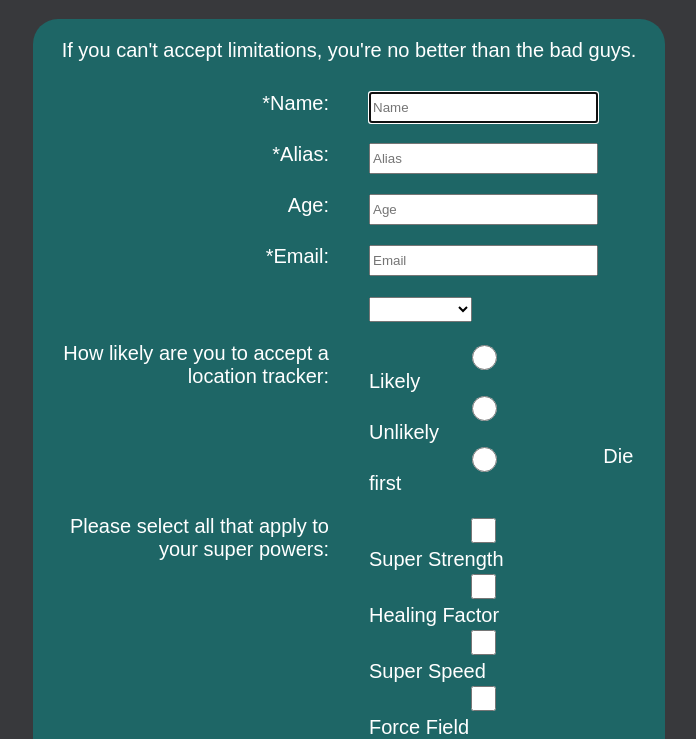
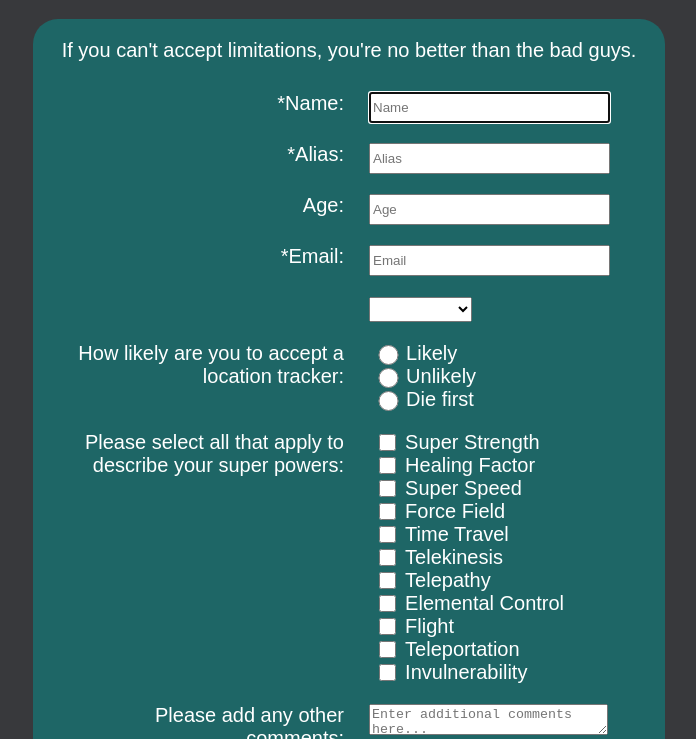
Before and after one commit to realEudemonia/surveyForm, a plain HTML site: page index.html in a window 1280 px wide. Shown: the part 61-800 px from the top of the page, without its empty margins (291-987 px from the left). Drawn offline with Linux system fonts and the light colour scheme.

Commit message:
Fixed checkboxes and radio buttons. Really learning flex box now. Wrapping up soon. Need to spiff the submit button up.

```diff
--- a/index.html
+++ b/index.html
@@ -18,7 +18,7 @@
                 <label id="name-label">*Name:</label>
             </div>
             <div class="inputs">
-                <input id="name" type="text" placeholder="Name" autofocus required><br>
+                <input class="textInput" id="name" type="text" placeholder="Name" autofocus required><br>
             </div>
         </div>
         <div class="surveyRow">
@@ -26,7 +26,7 @@
                 <label>*Alias:</label>
             </div>
             <div class="inputs">
-                <input type="text" placeholder="Alias" required><br>
+                <input class="textInput" type="text" placeholder="Alias" required><br>
             </div>
         </div>
         <div class="surveyRow">
@@ -34,7 +34,7 @@
                 <label id="number-label">Age:</label>
             </div>
             <div class="inputs">
-                <input id="number" type="number" placeholder="Age" min="20" max="500"><br>
+                <input class="textInput" id="number" type="number" placeholder="Age" min="20" max="500"><br>
             </div>
         </div>
         <div class="surveyRow">
@@ -42,12 +42,12 @@
                 <label id="email-label">*Email:</label>
             </div>
             <div class="inputs">
-                <input id="email" type="email" placeholder="Email" required><br>
+                <input class="textInput" id="email" type="email" placeholder="Email" required><br>
             </div>
         </div>
         <div class="surveyRow">
             <div class="labels">
-                <label></label>
+                <label for="dropdown"></label>
             </div>
             <div class="inputs">
                 <select id="dropdown">
@@ -63,38 +63,77 @@
                 <label>How likely are you to accept a location tracker: </label>
             </div>
             <div class="inputs">
-                <input type="radio" class="radio" id="likely" name="feeling" value="Likely">
-                <label class="selectLabel" for="likely">Likely</label>
-                <input type="radio" class="radio" id="unlikely" name="feeling" value="Unlikely">
-                <label class="selectLabel" for="unlikely">Unlikely</label>
-                <input type="radio" class="radio" id="die first" name="feeling" value="Die first">
-                <label class="selectLabel" for="die first">Die first</label>
+                <div class="checkSelect">
+                    <input type="radio" class="clickSelector" id="likely" name="feeling" value="Likely">
+                    <label for="likely">Likely</label>
+                </div>
+                <div class="checkSelect">
+                    <input type="radio" class="clickSelector" id="unlikely" name="feeling" value="Unlikely">
+                    <label for="unlikely">Unlikely</label>
+                </div>
+                <div class="checkSelect">
+                    <input type="radio" class="clickSelector" id="die first" name="feeling" value="Die first">
+                    <label for="die first">Die first</label>
+                </div>
             </div>
         </div>
         <div class="surveyRow">
             <div class="labels">
-                <label>Please select all that apply to your super powers:</label>
+                <label>Please select all that apply to describe your super powers:</label>
             </div>
             <div class="inputs">
-                <label class="selectLabel" for="superStrength"><input id="superStrength" type="checkbox" class="checkbox" name="powers"> Super Strength</label>
-                <label class="selectLabel" for="healingFactor"><input id="healingFactor" type="checkbox" class="checkbox" name="powers"> Healing Factor</label>
-                <label class="selectLabel" for="superSpeed"><input id="superSpeed" type="checkbox" class="checkbox" name="powers"> Super Speed</label>
-                <label class="selectLabel" for="forceField"><input id="forceField" type="checkbox" class="checkbox" name="powers"> Force Field</label>
-                <label class="selectLabel" for="timeTravel"><input id="timeTravel" type="checkbox" class="checkbox" name="powers"> Time Travel</label>
-                <label class="selectLabel" for="telekinesis"><input id="telekinesis" type="checkbox" class="checkbox" name="powers"> Telekinesis</label>
-                <label class="selectLabel" for="telepathy"><input id="telepathy" type="checkbox" class="checkbox" name="powers"> Telepathy</label>
-                <label class="selectLabel" for="elementalControl"><input id="elementalControl" type="checkbox" class="checkbox" name="powers"> Elemental Control</label>
-                <label class="selectLabel" for="flight"><input id="flight" type="checkbox" class="checkbox" name="powers"> FLight</label>
-                <label class="selectLabel" for="teleportation"><input id="teleportation" type="checkbox" class="checkbox" name="powers"> Teleportation</label>
-                <label class="selectLabel" for="invulnerability"><input id="invulnerability" type="checkbox" class="checkbox" name="powers"> Invulnerability</label>
+                <div class="checkSelect">
+                    <input id="superStrength" type="checkbox" class="clickSelector" name="powers">
+                    <label for="superStrength">Super Strength</label>
+                </div>
+                <div class="checkSelect">
+                    <input id="healingFactor" type="checkbox" class="clickSelector" name="powers">
+                    <label for="healingFactor">Healing Factor</label>
+                </div>
+                <div class="checkSelect">
+                    <input id="superSpeed" type="checkbox" class="clickSelector" name="powers">
+                    <label for="superSpeed"> Super Speed</label>
+                </div>
+                <div class="checkSelect">
+                    <input id="forceField" type="checkbox" class="clickSelector" name="powers">
+                    <label for="forceField"> Force Field</label>
+                </div>
+                <div class="checkSelect">
+                    <input id="timeTravel" type="checkbox" class="clickSelector" name="powers">
+                    <label for="timeTravel"> Time Travel</label>
+                </div>
+                <div class="checkSelect">
+                    <input id="telekinesis" type="checkbox" class="clickSelector" name="powers">
+                    <label for="telekinesis"> Telekinesis</label>
+                </div>
+                <div class="checkSelect">
+                    <input id="telepathy" type="checkbox" class="clickSelector" name="powers">
+                    <label for="telepathy"> Telepathy</label>
+                </div>
+                <div class="checkSelect">
+                    <input id="elementalControl" type="checkbox" class="clickSelector" name="powers">
+                    <label for="elementalControl"> Elemental Control</label>
+                </div>
+                <div class="checkSelect">
+                    <input id="flight" type="checkbox" class="clickSelector" name="powers">
+                    <label for="flight"> Flight</label>
+                </div>
+                <div class="checkSelect">
+                    <input id="teleportation" type="checkbox" class="clickSelector" name="powers">
+                    <label for="teleportation"> Teleportation</label>
+                </div>
+                <div class="checkSelect">
+                    <input id="invulnerability" type="checkbox" class="clickSelector" name="powers">
+                    <label for="invulnerability"> Invulnerability</label>
+                </div>
             </div>
         </div>
         <div class="surveyRow">
             <div class="labels">
-                <label></label>
+                <label for="comments">Please add any other comments: </label>
             </div>
             <div class="inputs">
-
+                <textarea class="textInput" id="comments" name="comment" placeholder="Enter additional comments here..."></textarea>
             </div>
         </div>
         <div>
@@ -110,7 +149,7 @@
 
 
 
-<!--User Story #13: Inside the form element, I can select a field from one or more groups of radio buttons. Each group should be grouped using the name attribute.-->
+<!--User Story #13: Inside the form element, I can select a field from one or more groups of - buttons. Each group should be grouped using the name attribute.-->
 <!--User Story #14: Inside the form element, I can select several fields from a series of checkboxes, each of which must have a value attribute.-->
 <!--User Story #15: Inside the form element, I am presented with a textarea at the end  additional comments.-->
 
--- a/styles/main.css
+++ b/styles/main.css
@@ -3,11 +3,6 @@ body {
     text-align: center;
     color: white;
     font-family: "Bodoni MT", sans-serif;
-}
-
-input{
-    height: 25px;
-    width: 80%;
 }
 
 select{
@@ -31,20 +26,20 @@ select{
 .inputs{
     width: 50%;
     text-align: left;
-    padding: 10px 20px;
+    padding: 10px 5px;
 }
 
-.selectLabel{
-
+.checkSelect{
+    display: flex;
+    justify-content: flex-start;
+}
+.textInput{
+    height: 25px;
+    width: 80%;
 }
 
-.radio {
-    vertical-align: middle;
-    text-align: left;
-}
-
-.checkbox{
-
+.clickSelector {
+    width: 10%;
 }
 
 #survey-container {
```
